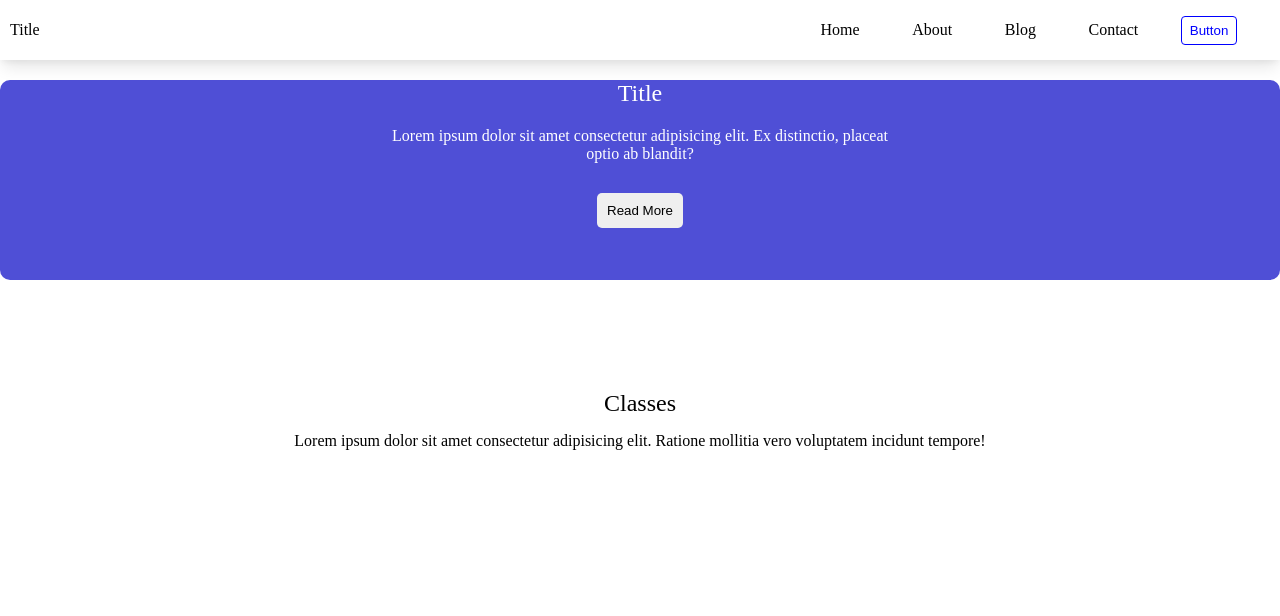
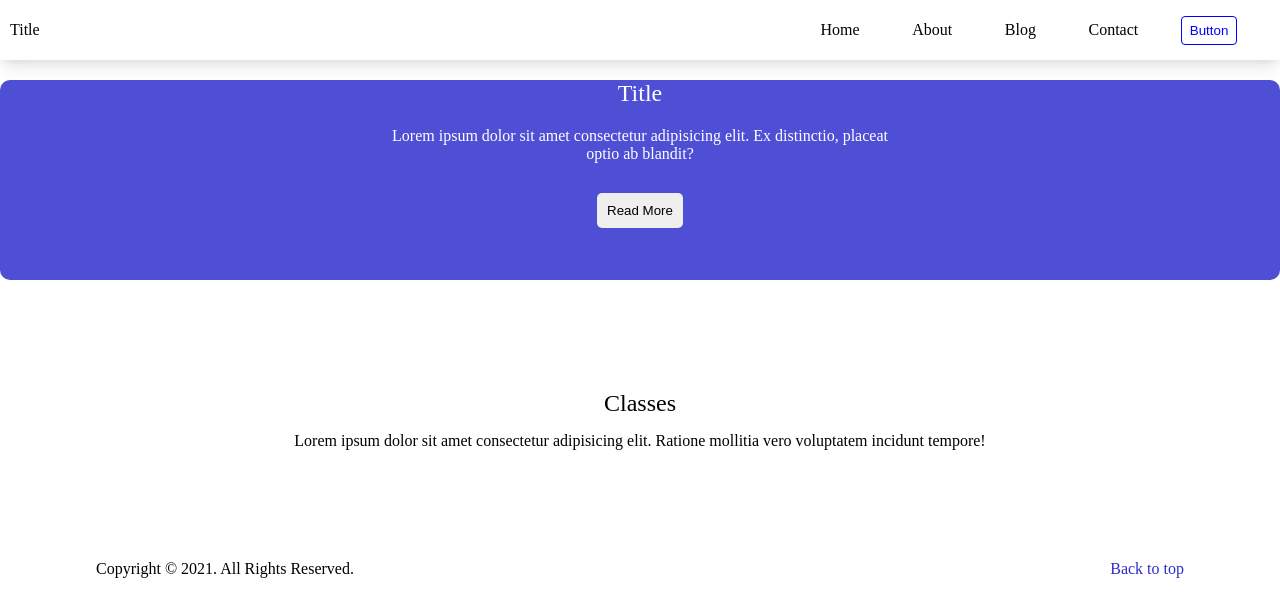
Before and after one commit to shabazalimalik69/Metapercept_Assessment, a website: page index.html in a window 1280 px wide. Drawn offline with Linux system fonts and the light colour scheme; no server answers.

Commit message:
Assessment Code Added Updated

```diff
--- a/index.css
+++ b/index.css
@@ -93,3 +93,15 @@
     font-weight: lighter;
     margin-bottom: 15px;
 }
+#footer{
+    display: flex;
+    width: 85%;
+    justify-content: space-between;
+    margin: auto;
+    margin-top: 80px;
+    margin-bottom: 40px;
+}
+#footer>p+p{
+    color: rgb(44, 44, 199);
+
+}
--- a/index.html
+++ b/index.html
@@ -34,6 +34,10 @@
 
        </div>
     </div>
+    <div id="footer">
+        <p>Copyright © 2021. All Rights Reserved.</p>
+        <p>Back to top</p>
+    </div>
 </body>
 </html>
 <script src="index.js"></script>
```
